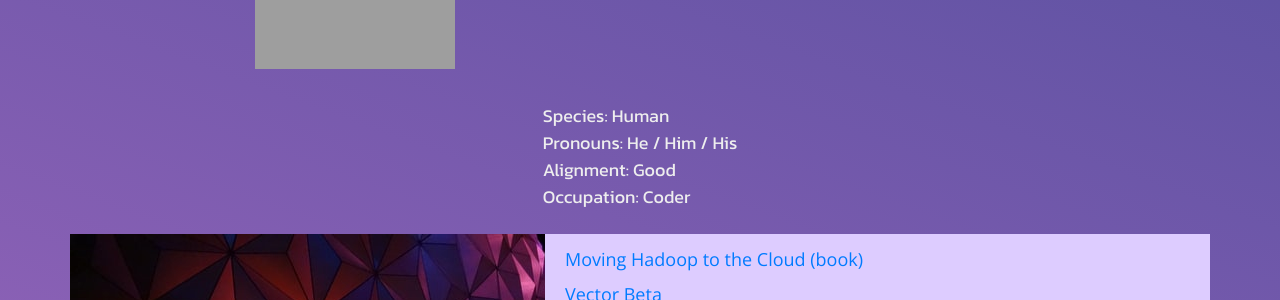
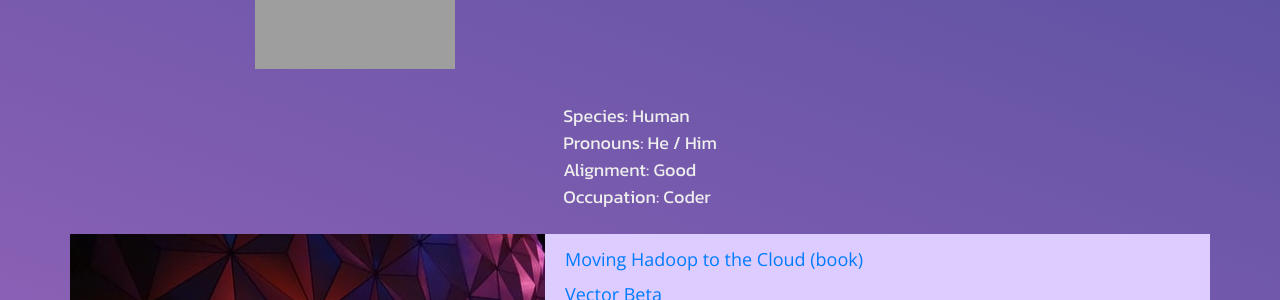
Before and after one commit to bhavanki/havanki.com, a Jekyll site: the page built from index.md, in a window 1280 px wide. Shown: the part 172-472 px from the top of the page. Built offline with Jekyll 4.4.1, drawn with Linux system fonts in a browser that asks for light colours; grey boxes are pictures that could not be loaded.

Commit message:
Tweak pronouns

```diff
--- a/index.md
+++ b/index.md
@@ -16,7 +16,7 @@ title: Home
   <div class="col d-flex flex-wrap justify-content-center display-text">
     <ul class="list-group list-group-flush">
       <li class="list-group-item py-0">Species: Human</li>
-      <li class="list-group-item py-0">Pronouns: He / Him / His</li>
+      <li class="list-group-item py-0">Pronouns: He / Him</li>
       <li class="list-group-item py-0">Alignment: Good</li>
       <li class="list-group-item py-0">Occupation: Coder</li>
     </ul>
```
